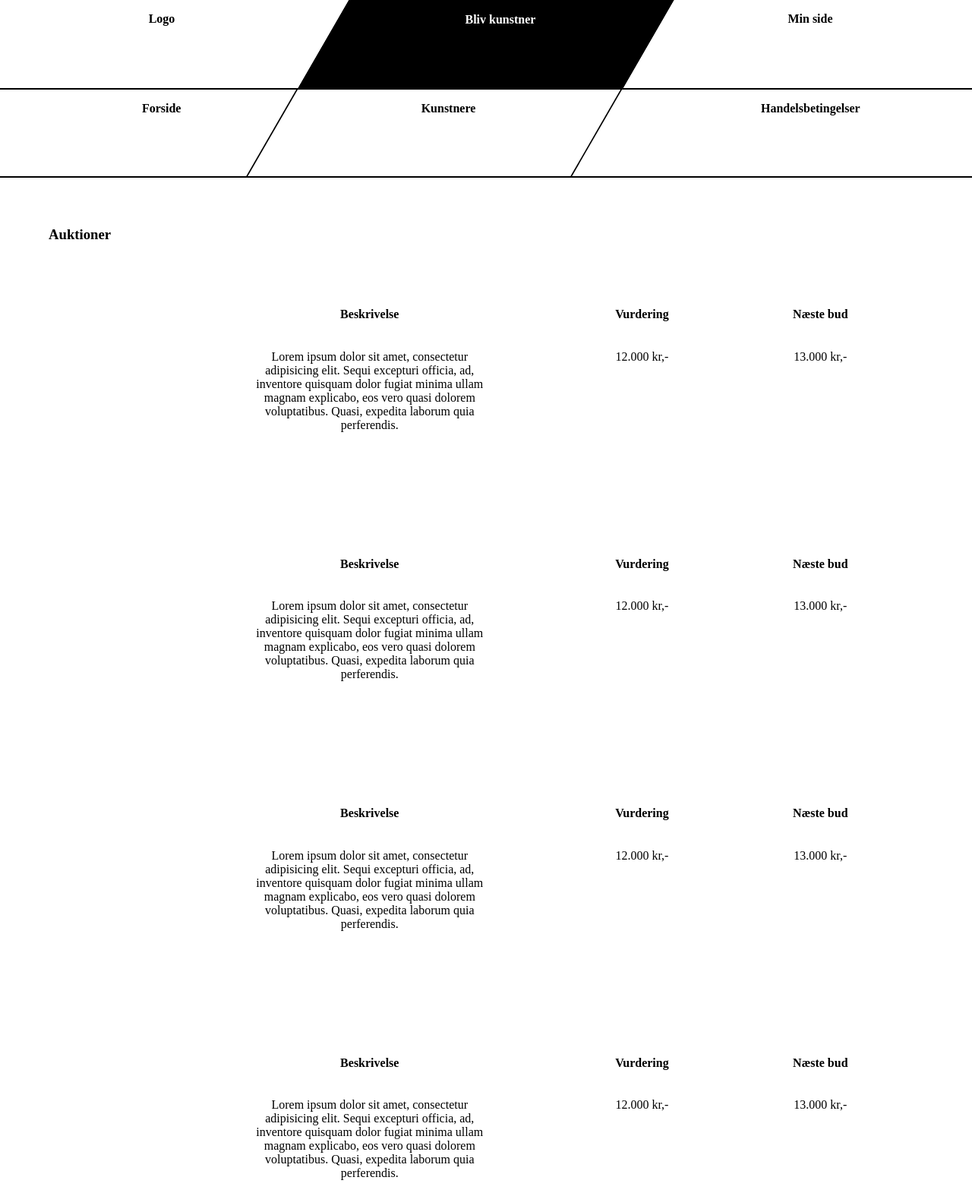
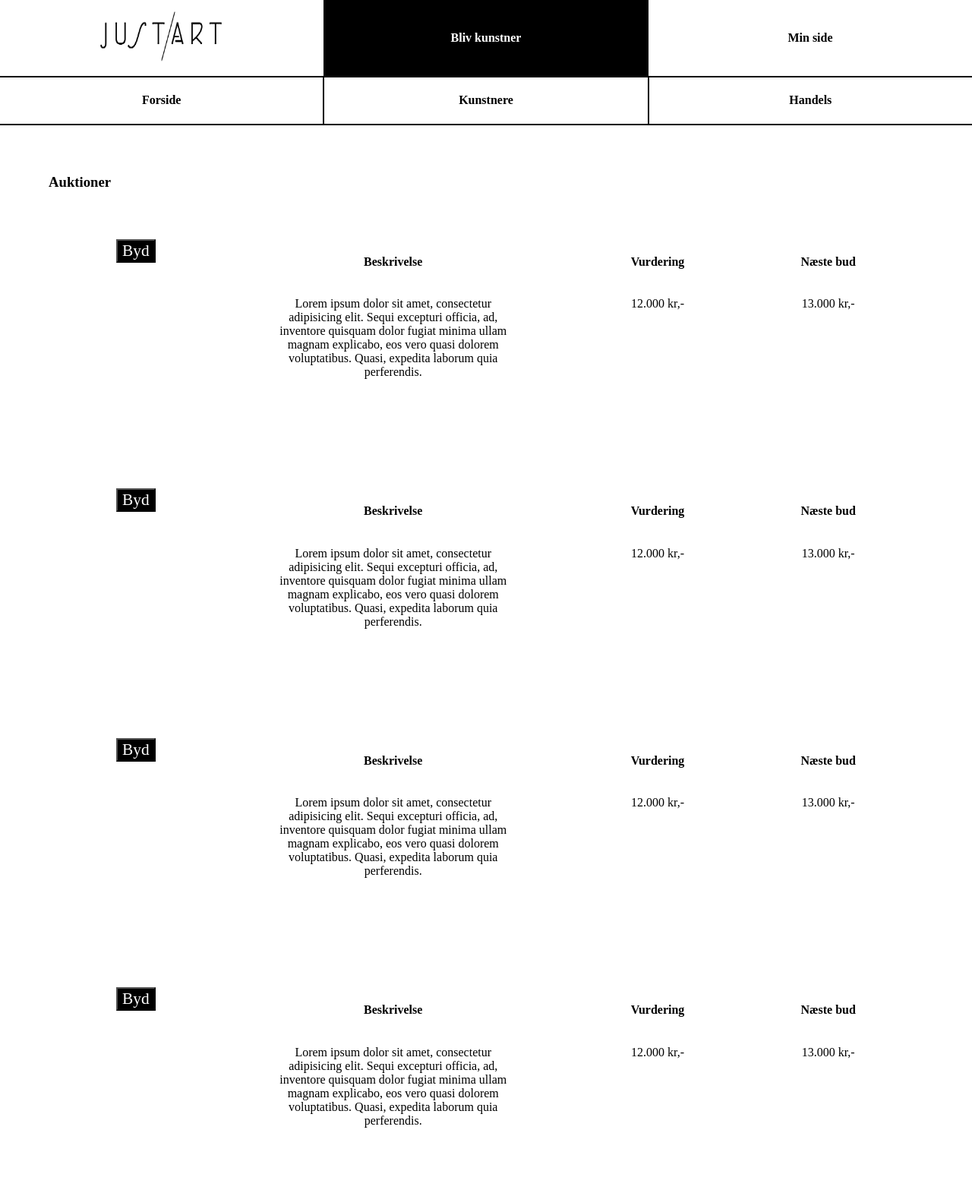
Before and after one commit to piijt/justArt, a PHP site: page / in a window 1280 px wide. Shown: the top 1571 px of the page at 76% size. After the commit the page ends 1485 px from the top, so only its background shows below. Run offline with PHP 8.4, Linux system fonts and the light colour scheme; some libraries are stand-ins or nearby versions.

Commit message:
Navbar done

```diff
--- a/css/style.css
+++ b/css/style.css
@@ -45,29 +45,47 @@ h3{
 }
 .join{
     background-color: black;
-    transform: skewX(-30deg);
     border: 1px solid black;
 }
 .artist{
     border-left: 2px solid black;
     border-right: 2px solid black;
-    transform: skewX(-30deg) translateX(-15.8%);
 }
 .join h4{
     color:white;
-    transform: skewX(30deg);
 }
 .artist h4{
     display: flex;
     justify-content: center;
     text-align: center;
-    transform: skewX(30deg);
 }
 .logo, .join, .my-page, .front-page, .artist, .rights{
-    padding:0 5% 5% 5%;
+    padding:0 5% 0% 5%;
     width:calc(100%/3);
-    height: 50px;
     display: flex;
     align-items: center;
     justify-content: center;
+    margin: 0 auto;
 }
+.bid{
+    display: flex;
+    flex-direction: column;
+}
+button{
+    font-size: 16pt;
+    transition: 0.3s ease-in-out;
+    background-color: black;
+    color:white;
+}
+button:hover{
+    font-weight: bold;
+    background-color:white;
+    color:black;
+    border: 1px solid black;
+    box-shadow: 0.5px 1px black;
+}
+.logo{
+    display: flex;
+    justify-content: center;
+    align-self: center;
+}
--- a/index.php
+++ b/index.php
@@ -12,21 +12,24 @@
     <main>
        <div class="nav">
            <div class="nav-row">
-               <div class="logo"><h4>Logo</h4></div>
+               <div class="logo"><img src="img/logo.png" alt="" width="200" height="100"></div>
                <div class="join"><h4>Bliv kunstner</h4></div>
                <div class="my-page"><h4>Min side</h4></div>
            </div>
            <div class="nav-row">
                <div class="front-page"><h4>Forside</h4></div>
                <div class="artist"><h4>Kunstnere</h4></div>
-               <div class="rights"><h4>Handelsbetingelser</h4></div>
+               <div class="rights"><h4>Handels</h4></div>
            </div>
        </div>
         <h3>Auktioner</h3>
 
         <div class="row">
+            <div class="bid">
+                 <img src="https://via.placeholder.com/175x175" alt="">
+                 <button>Byd</button>
+            </div>
 
-            <img src="https://via.placeholder.com/175x175" alt="">
             <div class="desc">
                 <h4>Beskrivelse</h4>
                 <p>Lorem ipsum dolor sit amet, consectetur adipisicing elit. Sequi excepturi officia, ad, inventore quisquam dolor fugiat minima ullam magnam explicabo, eos vero quasi dolorem voluptatibus. Quasi, expedita laborum quia perferendis.</p>
@@ -43,7 +46,10 @@
         </div>
         <div class="row">
 
-            <img src="https://via.placeholder.com/175x175" alt="" >
+           <div class="bid">
+                 <img src="https://via.placeholder.com/175x175" alt="">
+                 <button>Byd</button>
+            </div>
             <div class="desc">
                 <h4>Beskrivelse</h4>
                 <p>Lorem ipsum dolor sit amet, consectetur adipisicing elit. Sequi excepturi officia, ad, inventore quisquam dolor fugiat minima ullam magnam explicabo, eos vero quasi dolorem voluptatibus. Quasi, expedita laborum quia perferendis.</p>
@@ -60,7 +66,10 @@
         </div>
         <div class="row">
 
-            <img src="https://via.placeholder.com/175x175" alt="">
+            <div class="bid">
+                 <img src="https://via.placeholder.com/175x175" alt="">
+                 <button>Byd</button>
+            </div>
             <div class="desc">
                 <h4>Beskrivelse</h4>
                 <p>Lorem ipsum dolor sit amet, consectetur adipisicing elit. Sequi excepturi officia, ad, inventore quisquam dolor fugiat minima ullam magnam explicabo, eos vero quasi dolorem voluptatibus. Quasi, expedita laborum quia perferendis.</p>
@@ -77,7 +86,10 @@
         </div>
         <div class="row">
 
-            <img src="https://via.placeholder.com/175x175" alt="">
+            <div class="bid">
+                 <img src="https://via.placeholder.com/175x175" alt="">
+                 <button>Byd</button>
+            </div>
             <div class="desc">
                 <h4>Beskrivelse</h4>
                 <p>Lorem ipsum dolor sit amet, consectetur adipisicing elit. Sequi excepturi officia, ad, inventore quisquam dolor fugiat minima ullam magnam explicabo, eos vero quasi dolorem voluptatibus. Quasi, expedita laborum quia perferendis.</p>
```
